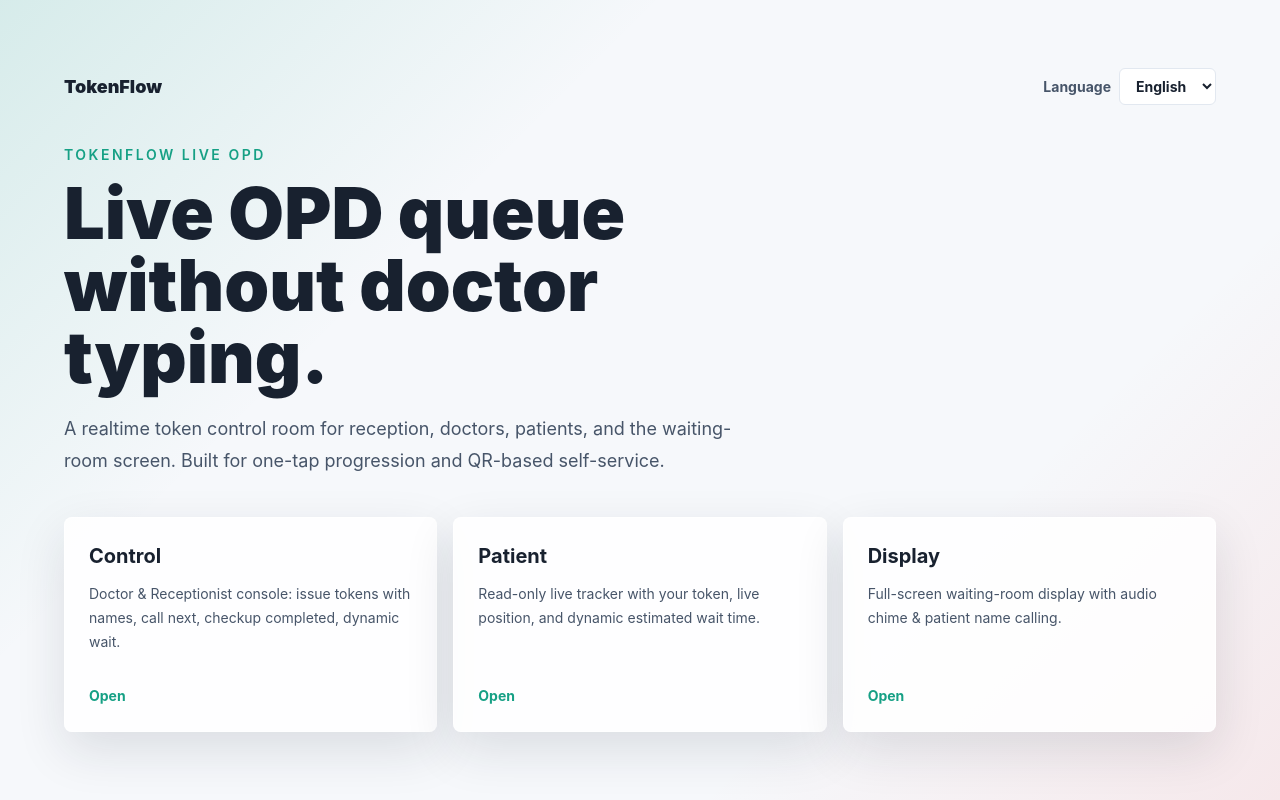
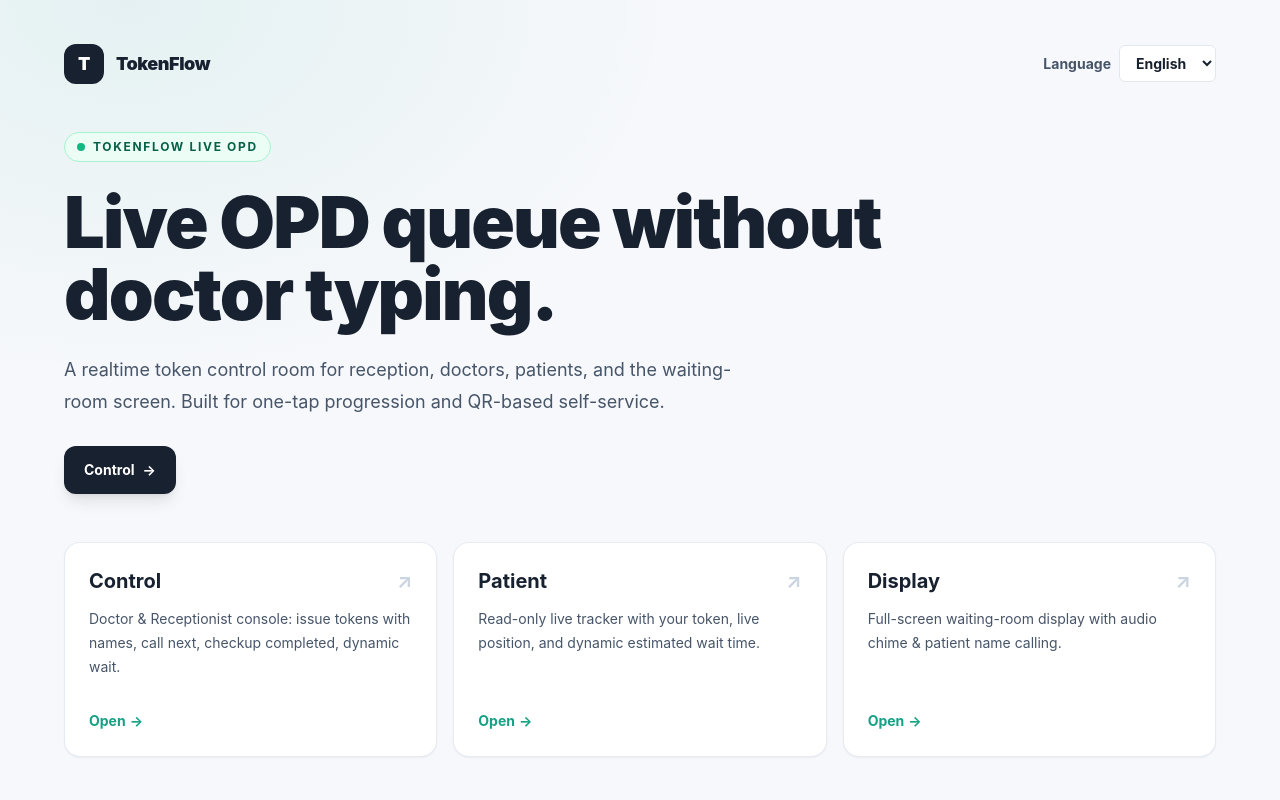
Before and after one commit to stargazingsapien/TokenFlow, a Next.js app: page / in a window 1280 px wide. Built offline with nearby package versions, Linux system fonts and the light colour scheme.

Commit message:
Polish TokenFlow and harden queue flows

```diff
--- a/app/globals.css
+++ b/app/globals.css
@@ -5,6 +5,10 @@
 :root {
   color-scheme: light;
   background: #f6f8fb;
+  font-synthesis: none;
+  text-rendering: optimizeLegibility;
+  -webkit-font-smoothing: antialiased;
+  -moz-osx-font-smoothing: grayscale;
 }
 
 * {
@@ -15,16 +19,27 @@
   margin: 0;
   color: #18212f;
   background:
-    linear-gradient(135deg, rgba(22, 160, 133, 0.14), transparent 32%),
-    linear-gradient(315deg, rgba(240, 90, 90, 0.1), transparent 28%),
+    radial-gradient(ellipse at 10% 0%, rgba(22, 160, 133, 0.08), transparent 34rem),
     #f6f8fb;
   font-family:
     Inter, ui-sans-serif, system-ui, -apple-system, BlinkMacSystemFont, "Segoe UI", sans-serif;
 }
 
 button,
-input {
+input,
+select {
   font: inherit;
+}
+
+button:not(:disabled),
+a,
+select {
+  -webkit-tap-highlight-color: transparent;
+}
+
+::selection {
+  color: #fff;
+  background: #147d6b;
 }
 
 button:focus-visible,
--- a/app/page.tsx
+++ b/app/page.tsx
@@ -24,23 +24,29 @@
   ];
 
   return (
-    <main className="min-h-screen px-5 py-8 sm:px-8">
-      <section className="mx-auto flex min-h-[calc(100vh-4rem)] max-w-6xl flex-col justify-center gap-10">
+    <main className="min-h-screen px-5 py-6 sm:px-8">
+      <section className="mx-auto flex min-h-[calc(100vh-3rem)] max-w-6xl flex-col justify-center gap-12">
         <div className="flex flex-wrap items-center justify-between gap-4">
-          <Link href="/" className="text-lg font-black text-ink">
+          <Link href="/" className="flex items-center gap-3 text-lg font-black tracking-tight text-ink">
+            <span className="flex h-10 w-10 items-center justify-center rounded-xl bg-ink text-lg text-white">T</span>
             TokenFlow
           </Link>
           <LanguageSwitcher />
         </div>
 
-        <div className="max-w-3xl">
-          <p className="text-sm font-semibold uppercase tracking-[0.18em] text-mint">{t("homeKicker")}</p>
-          <h1 className="mt-3 text-5xl font-black leading-tight text-ink sm:text-7xl">
+        <div className="max-w-4xl">
+          <p className="inline-flex items-center gap-2 rounded-full border border-emerald-200 bg-emerald-50 px-3 py-1.5 text-xs font-bold uppercase tracking-[0.14em] text-emerald-800">
+            <span className="h-2 w-2 rounded-full bg-emerald-500" />{t("homeKicker")}
+          </p>
+          <h1 className="mt-6 text-5xl font-black leading-[1.05] tracking-tight text-ink sm:text-7xl">
             {t("homeTitle")}
           </h1>
-          <p className="mt-5 max-w-2xl text-lg leading-8 text-slate-600">
+          <p className="mt-6 max-w-2xl text-lg leading-8 text-slate-600">
             {t("homeBody")}
           </p>
+          <Link href="/control" className="mt-7 inline-flex items-center gap-2 rounded-xl bg-ink px-5 py-3.5 text-sm font-bold text-white shadow-lg shadow-slate-900/10 transition hover:bg-slatepanel">
+            {t("navControl")} <span aria-hidden="true">→</span>
+          </Link>
         </div>
 
         <div className="grid gap-4 md:grid-cols-3">
@@ -48,11 +54,13 @@
             <Link
               key={item.href}
               href={item.href}
-              className="rounded-lg border border-white/70 bg-white/85 p-6 shadow-panel transition hover:-translate-y-1 hover:border-mint"
+              className="group rounded-2xl border border-slate-200/80 bg-white p-6 shadow-sm transition hover:-translate-y-1 hover:border-emerald-300 hover:shadow-panel"
             >
-              <span className="text-xl font-bold text-ink">{item.title}</span>
+              <span className="flex items-center justify-between text-xl font-bold text-ink">
+                {item.title}<span className="text-slate-300 transition group-hover:translate-x-1 group-hover:text-mint">↗</span>
+              </span>
               <p className="mt-3 min-h-20 text-sm leading-6 text-slate-600">{item.body}</p>
-              <span className="mt-6 inline-flex text-sm font-bold text-mint">{t("open")}</span>
+              <span className="mt-6 inline-flex text-sm font-bold text-mint">{t("open")} <span className="ml-1">→</span></span>
             </Link>
           ))}
         </div>
--- a/components/ControlPanel.tsx
+++ b/components/ControlPanel.tsx
@@ -257,7 +257,7 @@
 
         <div className="rounded-xl border border-amber-100 bg-gradient-to-br from-amber-50/80 to-white p-4 shadow-sm">
           <p className="text-xs font-bold uppercase tracking-wider text-amber-800">
-            {t("waiting")} (Ketla baki che)
+            {t("waiting")}
           </p>
           <div className="mt-2 flex items-baseline justify-between">
             <span className="text-3xl font-black text-amber-600">{stats.waitingCount}</span>
@@ -272,7 +272,7 @@
 
         <div className="rounded-xl border border-teal-100 bg-gradient-to-br from-teal-50/80 to-white p-4 shadow-sm">
           <p className="text-xs font-bold uppercase tracking-wider text-teal-800">
-            {t("completedCheckups")} (Ketla thay gaya)
+            {t("completedCheckups")}
           </p>
           <div className="mt-2 flex items-baseline justify-between">
             <span className="text-3xl font-black text-teal-700">{stats.completedCount}</span>
--- a/components/DisplayView.tsx
+++ b/components/DisplayView.tsx
@@ -1,14 +1,14 @@
 "use client";
 
 import { estimateDynamicWait } from "@/lib/queue";
-import { playHospitalChime, speakCallAnnouncement } from "@/lib/alerts";
+import { playHospitalChime } from "@/lib/alerts";
 import { useI18n } from "./I18nProvider";
 import { useQueue } from "./QueueProvider";
 import { useEffect, useMemo, useRef, useState } from "react";
 
 export function DisplayView() {
   const { queue, stats, audioEnabled, setAudioEnabled } = useQueue();
-  const { t, language } = useI18n();
+  const { t } = useI18n();
 
   const [callBanner, setCallBanner] = useState<{
     tokenNumber: number;
@@ -40,14 +40,8 @@
       setCallBanner(null);
     }, 9000);
 
-    // Audio chime & speech
-    if (audioEnabled) {
-      playHospitalChime();
-      speakCallAnnouncement(queue.lastCalledToken, patientName, language);
-    }
-
     return () => clearTimeout(timer);
-  }, [queue.lastCalledToken, queue.lastCalledName, audioEnabled, language]);
+  }, [queue.lastCalledToken, queue.lastCalledName]);
 
   return (
     <section className="mx-auto grid min-h-[calc(100vh-8rem)] max-w-7xl gap-6 lg:grid-cols-[1.3fr_0.7fr]">
--- a/lib/i18n.ts
+++ b/lib/i18n.ts
@@ -119,6 +119,7 @@
     enableNotifications: "Enable Notifications",
     searchPatient: "Search name or token #...",
     noPatientsInQueue: "No patients currently in this list.",
+    tokenNotFound: "This token was not found. Check the number or contact reception.",
     duration: "Duration",
     elapsed: "Elapsed",
     action: "Actions",
@@ -236,6 +237,7 @@
     enableNotifications: "નોટિફિકેશન ચાલુ કરો",
     searchPatient: "નામ અથવા ટોકન નંબર શોધો...",
     noPatientsInQueue: "આ લિસ્ટમાં કોઈ દર્દી નથી.",
+    tokenNotFound: "આ ટોકન મળ્યું નથી. નંબર તપાસો અથવા રિસેપ્શનનો સંપર્ક કરો.",
     duration: "સમયગાળો",
     elapsed: "વીતેલો સમય",
     action: "ક્રિયાઓ",
@@ -353,6 +355,7 @@
     enableNotifications: "नोटिफिकेशन चालू करें",
     searchPatient: "नाम या टोकन नंबर खोजें...",
     noPatientsInQueue: "इस सूची में कोई मरीज़ नहीं है.",
+    tokenNotFound: "यह टोकन नहीं मिला. नंबर जांचें या रिसेप्शन से संपर्क करें.",
     duration: "अवधि",
     elapsed: "बीता हुआ समय",
     action: "कार्रवाई",
--- a/lib/queue.ts
+++ b/lib/queue.ts
@@ -65,13 +65,13 @@
   let rawState: QueueState | null = null;
 
   if (storage) {
-    const saved = storage.getItem(STORAGE_KEY);
-    if (saved) {
-      try {
+    try {
+      const saved = storage.getItem(STORAGE_KEY);
+      if (saved) {
         rawState = JSON.parse(saved);
-      } catch {
-        rawState = null;
       }
+    } catch {
+      rawState = null;
     }
   }
 
@@ -83,7 +83,7 @@
   return {
     ...defaultQueueState,
     ...rawState,
-    tokens: (rawState?.tokens || []).map((t) => ({
+    tokens: (Array.isArray(rawState?.tokens) ? rawState.tokens : []).map((t) => ({
       ...t,
       patientName: t.patientName || `Patient #${t.tokenNumber}`,
       status: (t.status as TokenStatus) || "WAITING"
@@ -95,7 +95,11 @@
   if (typeof window === "undefined") return;
   memoryQueue = state;
   const storage = getStorage();
-  storage?.setItem(STORAGE_KEY, JSON.stringify(state));
+  try {
+    storage?.setItem(STORAGE_KEY, JSON.stringify(state));
+  } catch {
+    // Keep the in-memory queue usable when browser storage is full or unavailable.
+  }
   saveCookieQueue(state);
 }
 
```
Also changed, not shown: components/LoginForm.tsx (+13 -4 lines), components/PatientView.tsx (+13 -4 lines).
